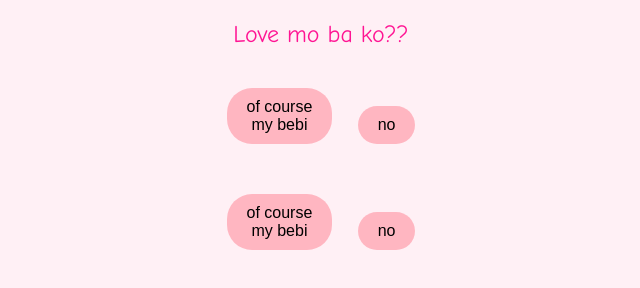
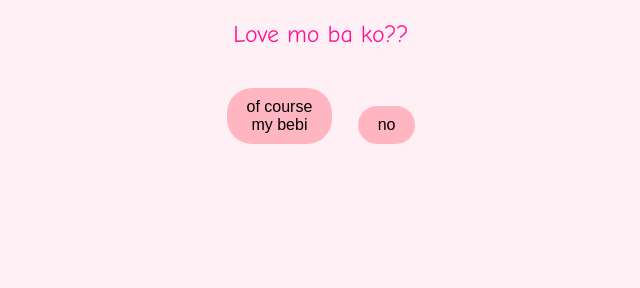
Before and after one commit to MALJDano/love-bonjing, a plain HTML site: page proj2/love-website/index.html in a window 1280 px wide. Shown: the part 188-476 px from the top of the page, without its empty margins (319-959 px from the left). Drawn offline with Linux system fonts and the light colour scheme.

Commit message:
another btn prob

```diff
--- a/proj2/love-website/index.html
+++ b/proj2/love-website/index.html
@@ -14,9 +14,6 @@
       <button id="noBtn">no</button>
     </div>
 </div>
-
-    <button id="YesBtn">of course <br> my bebi</button>
-    <button id="noBtn">no</button>
 
     <div class="diary-page hidden" id="diaryPage">
       <img src="../assets/mybubu.gif" alt="Bubu Dudu Hug" class="diary-gif" />
```
